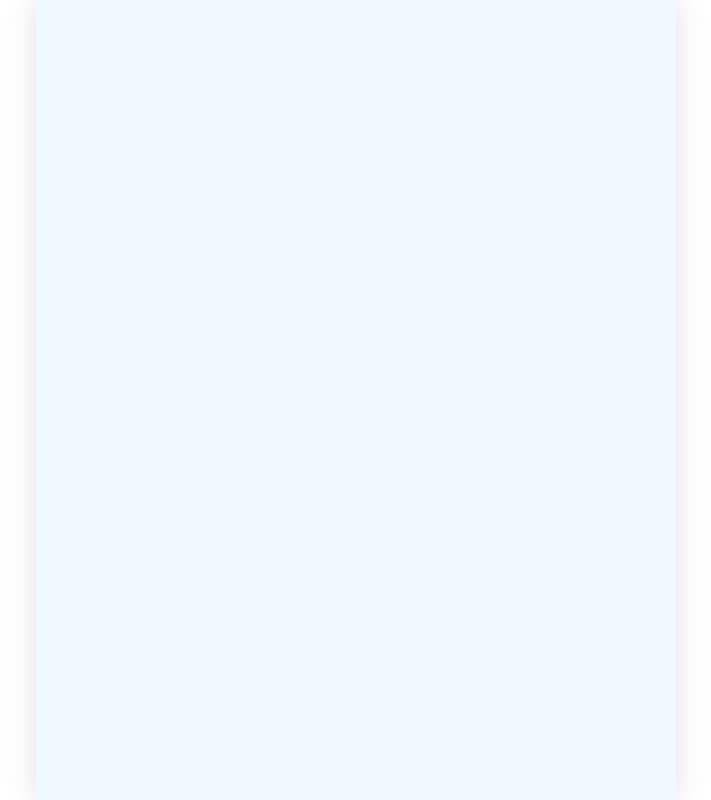
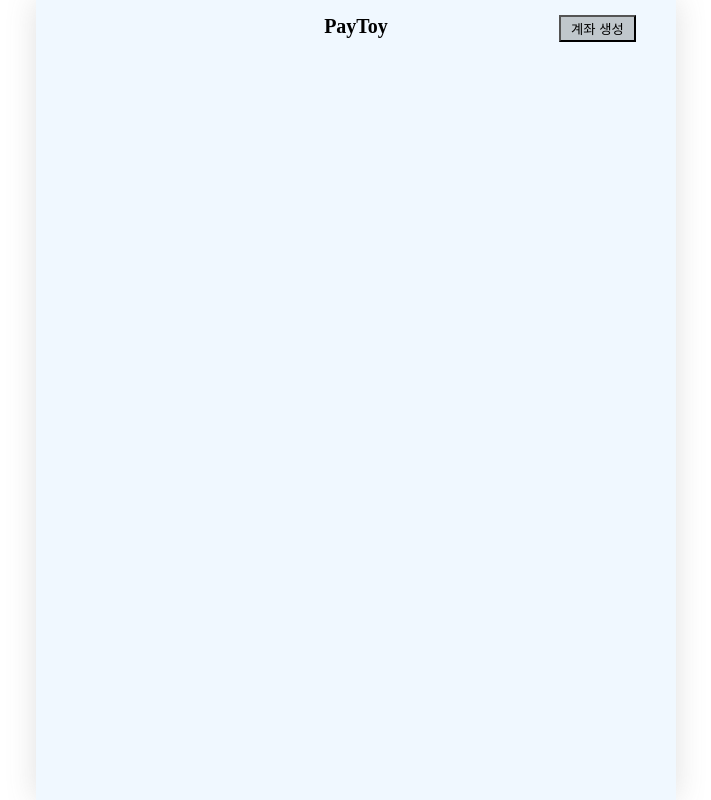
Before and after one commit to PayToy/PayToy-FE, a React (Create React App) app: page /main in a window 1280 px wide. Shown: the whole page, without its empty margins (284-995 px from the left). Built offline with nearby package versions, Linux system fonts and the light colour scheme.

Commit message:
feat : 메인 헤더 구현

```diff
--- /dev/null
+++ b/src/components/MainHeader/MainHeader.js
@@ -0,0 +1,12 @@
+import { AccountButton, Title, Wrapper } from "./style.js"
+
+const MainHeader = ({onClick}) => {
+  return (
+    <Wrapper>
+      <Title>PayToy</Title>
+      <AccountButton onClick={() => onClick()}>계좌 생성</AccountButton>
+    </Wrapper>
+  )
+}
+
+export default MainHeader;
--- /dev/null
+++ b/src/components/MainHeader/style.js
@@ -0,0 +1,31 @@
+import styled from "styled-components";
+
+export const Wrapper = styled.div`
+  display : flex;
+  flex-direction : row;
+  position: relative;
+  justify-content: center;
+`;
+
+export const Title = styled.h1`
+
+font-family: 'Jacques Francois';
+font-style: normal;
+font-weight: 700;
+font-size: 20px;
+line-height: 26px;
+
+color: #000000;
+`;
+
+export const AccountButton = styled.button`
+  position : absolute;
+  right : 5px;
+  margin : 15px;
+
+  width: 77px;
+  height: 27px;
+
+  background: rgba(0, 0, 0, 0.2);
+  cursor: pointer;
+`;
--- a/src/pages/MainPage/MainPage.js
+++ b/src/pages/MainPage/MainPage.js
@@ -1,6 +1,11 @@
+import MainHeader from "../../components/MainHeader/MainHeader.js";
+import { Wrapper } from "./style.js";
+
 const MainPage = () => {
   return (
-    <div></div>
+    <Wrapper>
+      <MainHeader />
+    </Wrapper>
   )
 }
 
--- /dev/null
+++ b/src/pages/MainPage/style.js
@@ -0,0 +1,6 @@
+import styled from "styled-components";
+
+
+export const Wrapper = styled.div`
+
+`;
```
